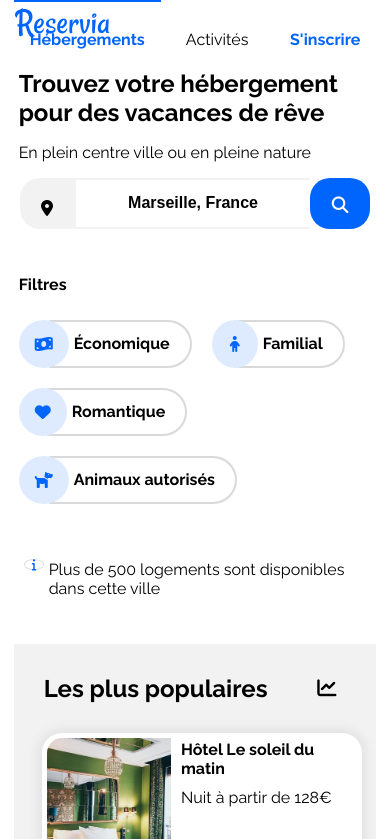
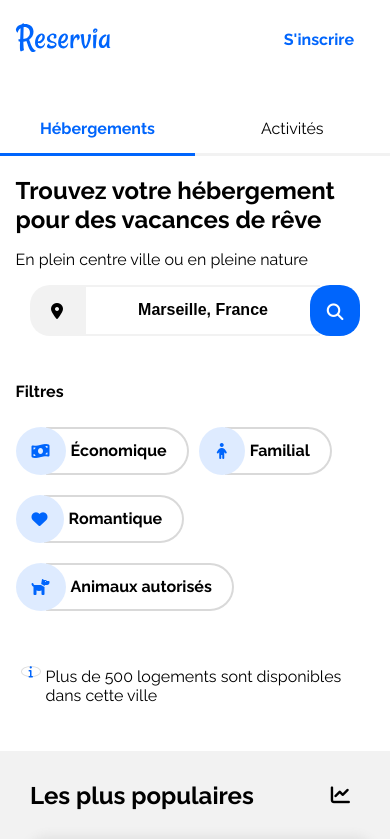
Before and after one commit to MasThomas/MASTHOMAS_2_20042021, a plain HTML site: page index.html in a window 390 px wide. Shown: the top 839 px of the page. Drawn offline with Linux system fonts and the light colour scheme.

Commit message:
Avancée sur la version mobile

```diff
--- a/styles.css
+++ b/styles.css
@@ -987,19 +987,19 @@ footer li
 
 @media (min-width:360px) and (max-width:575px) {
 
-    body
+    html
     {
         margin: 0;
     }
 
-    .ancre_hover, .Filtres_boutons
+    .Filtres_boutons
     {
         pointer-events: none;
     }
 
     #Logo
     {
-        padding-top: 0px;
+        padding: 15px 0 0 15px;
         position: absolute;
     }
 
@@ -1007,10 +1007,11 @@ footer li
     {
         flex-wrap: wrap;
         width: 100%;
-        margin: 0px;
+        margin: 0;
+        padding: 0;
     }
 
-    .ancre_hebergement
+    #ancre_hebergement
     {
         order: 2;
         width: 50%;
@@ -1022,7 +1023,13 @@ footer li
         padding-bottom: 15px;
     }
 
-    .ancre_activites
+    #ancre_hebergement a
+    {
+        border-top: 0;
+        padding: 0;
+    }
+
+    #ancre_activites
     {
         order: 3;
         width: 50%;
@@ -1034,7 +1041,7 @@ footer li
         padding-bottom: 15px;
     }
 
-    .ancre_inscription
+    #ancre_inscription
     {
         order: 1;
         width: 100%;
@@ -1045,7 +1052,12 @@ footer li
 
     #recherche
     {
-        margin: 0px 5px 0px 5px;
+        margin: 0px 4% 0px 4%;
+    }
+
+    #map_marker i
+    {
+        padding: 0 5px 5px 5px;
     }
 
     #Filtres
@@ -1060,10 +1072,14 @@ footer li
         width: 100%;
     }
 
+    #Filtres span
+    {
+        margin-right: 10px;
+    }
+
     .Filtres_boutons
     {
-        margin-top: 10px;
-        margin-bottom: 10px;
+        margin: 10px 0;
     }
 
     form
@@ -1076,8 +1092,9 @@ footer li
 
     form button
     {
-        width: 60px;
+        width: 50px;
         border-radius: 20px 20px;
+        margin: 0 0 0 -10px;
     }
 
     form p
```
